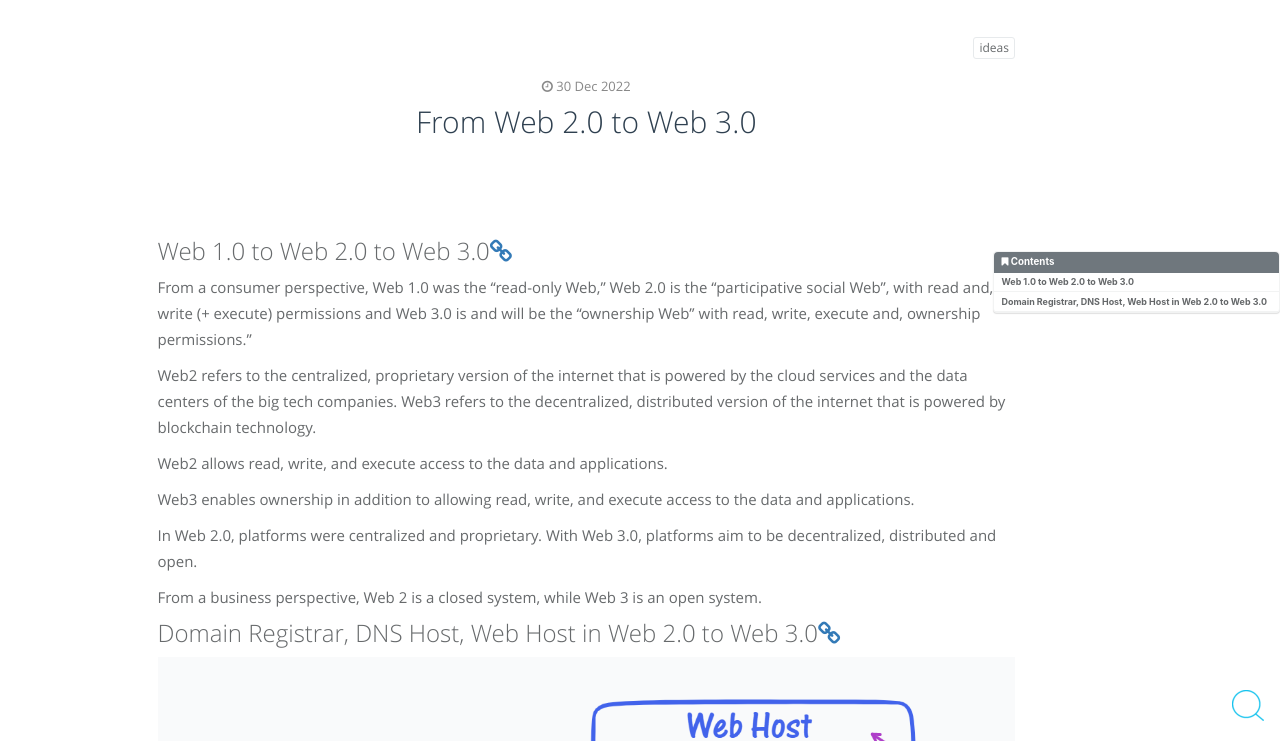
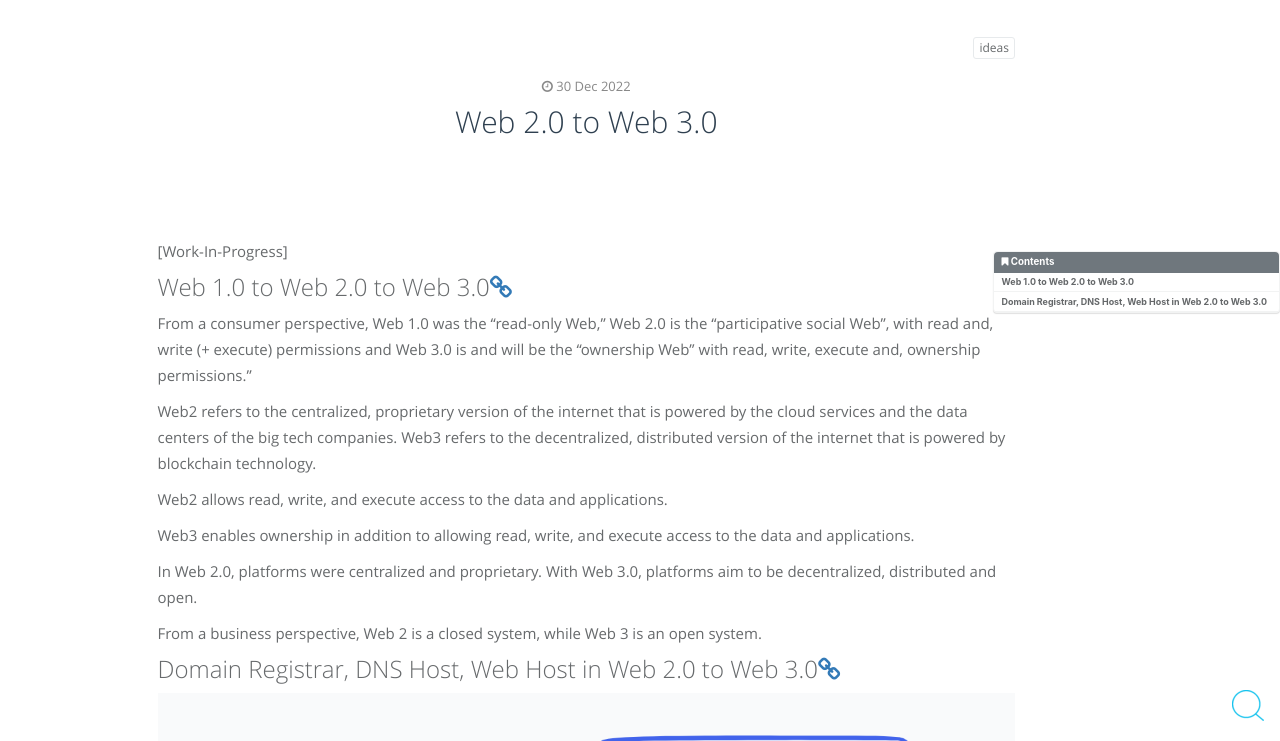
Before and after one commit to praveen-palanisamy/praveen-palanisamy.github.io, a Jekyll site: the page built from _posts/2022-12-30-web2-to-web3.md, in a window 1280 px wide and 900 px high, scrolled down 803 px, cut to the strip 159-900 px from the top of the window. Built offline with Jekyll 4.4.1, drawn with Linux system fonts in a browser that asks for light colours; comment, search, counter and statistics services are not loaded.

Commit message:
Update post title, add WIP tag

```diff
--- a/_posts/2022-12-30-web2-to-web3.md
+++ b/_posts/2022-12-30-web2-to-web3.md
@@ -1,5 +1,5 @@
 ---
-title: From Web 2.0 to Web 3.0
+title: Web 2.0 to Web 3.0
 date: 2022-12-30
 desc: Summary infographics of the transformations and changes from Web 2.0 to Web 3.0
 keywords: web3
@@ -8,6 +8,7 @@ tags: web3
 icon: fa-book
 ---
 
+[Work-In-Progress]
 ## Web 1.0 to Web 2.0 to Web 3.0
 
 From a consumer perspective, Web 1.0 was the "read-only Web," Web 2.0 is the "participative social Web", with read and, write (+ execute) permissions and Web 3.0 is  and will be the "ownership Web" with read, write, execute  and, ownership permissions."
```
